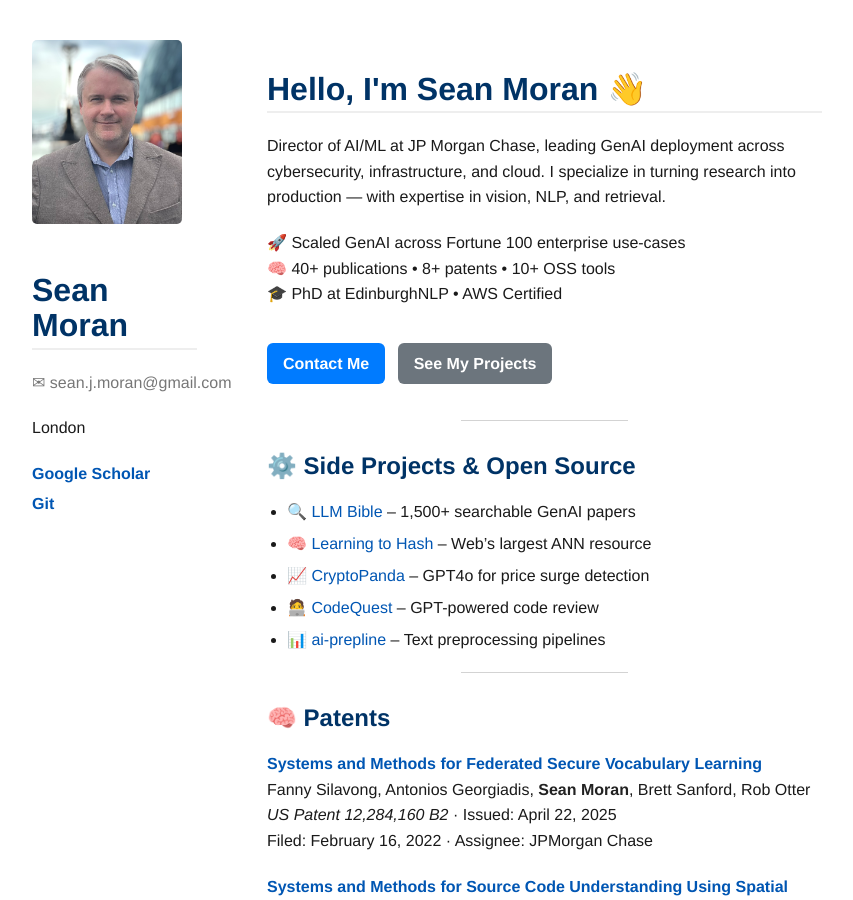
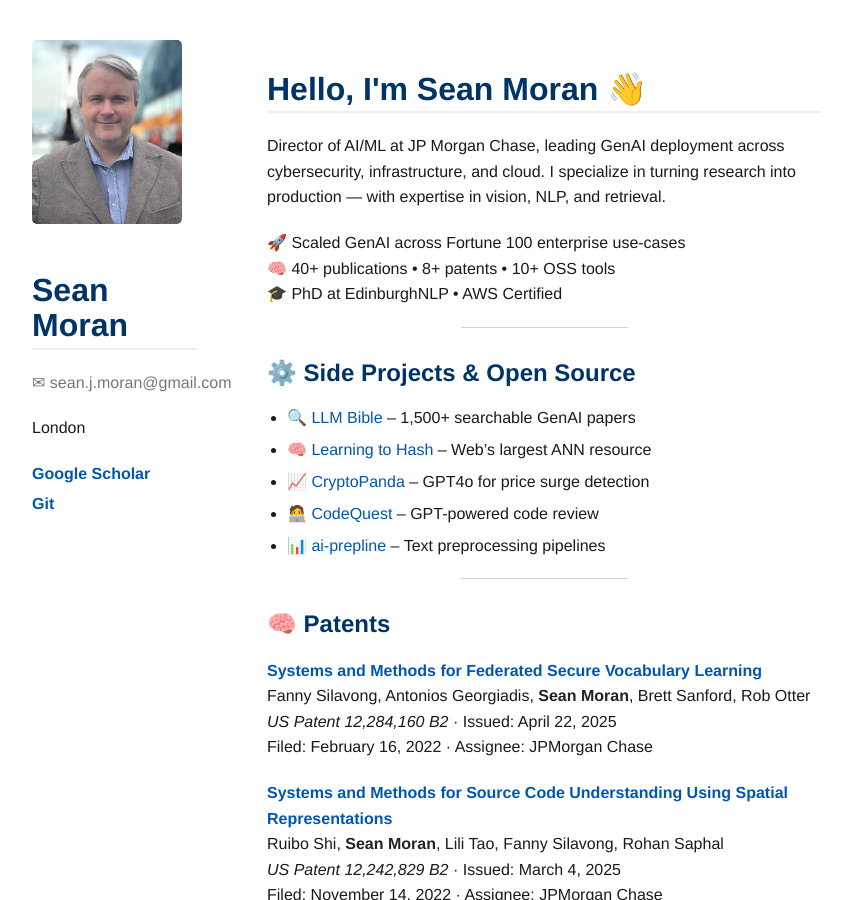
Before and after one commit to sjmoran/sjmoran.github.io, a Jekyll site: the page built from index.md, in a window 1280 px wide and 900 px high. Shown: the whole window, without its empty margins (8-861 px from the left). Built offline with Jekyll 4.4.1, drawn with Linux system fonts in a browser that asks for light colours.

Commit message:
Update hero.html

```diff
--- a/_includes/hero.html
+++ b/_includes/hero.html
@@ -8,8 +8,4 @@
   🧠 40+ publications • 8+ patents • 10+ OSS tools<br>
   🎓 PhD at EdinburghNLP • AWS Certified
 </p>
-<p>
-  <a href="mailto:sean.j.moran@gmail.com" class="btn btn-primary">Contact Me</a>
-  <a href="#projects" class="btn btn-secondary">See My Projects</a>
-</p>
 <hr>
```
